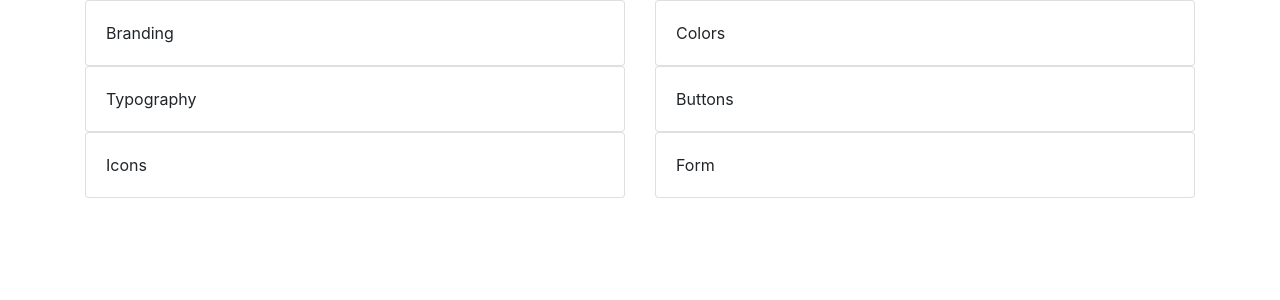
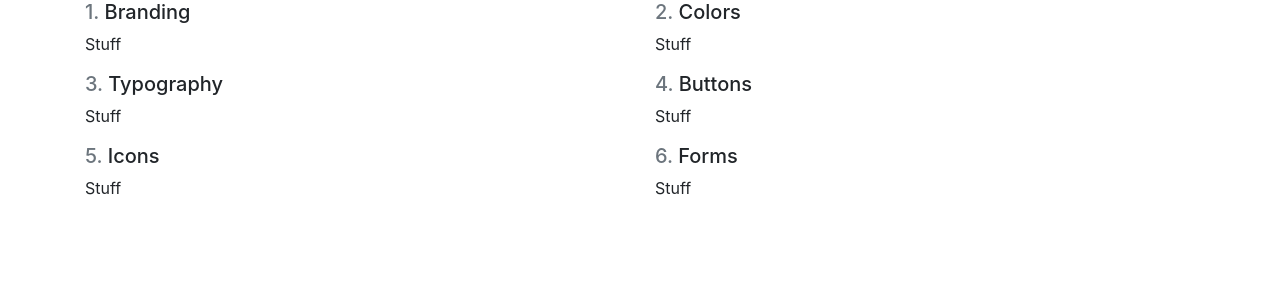
Before and after one commit to frankolson/style-guide-boilerplate, a React (Create React App) app: page / in a window 1280 px wide. Shown: the top 300 px of the page. Built offline with nearby package versions, Linux system fonts and the light colour scheme.

Commit message:
feat: Update section component

```diff
--- a/src/App.css
+++ /dev/null
@@ -1,28 +0,0 @@
-.App {
-  text-align: center;
-}
-
-.App-logo {
-  animation: App-logo-spin infinite 20s linear;
-  height: 80px;
-}
-
-.App-header {
-  background-color: #222;
-  height: 150px;
-  padding: 20px;
-  color: white;
-}
-
-.App-title {
-  font-size: 1.5em;
-}
-
-.App-intro {
-  font-size: large;
-}
-
-@keyframes App-logo-spin {
-  from { transform: rotate(0deg); }
-  to { transform: rotate(360deg); }
-}
--- a/src/App.jsx
+++ b/src/App.jsx
@@ -4,35 +4,46 @@ import 'bootstrap/dist/css/bootstrap.min.css';
 
 // Project Assets
 import Section from './components/Section';
-import './App.css';
 
 class App extends Component {
   render() {
     return (
       <div className="container">
         <div className="row">
-          <div className="col-md-6">
-            <Section title="Branding" />
+          <div className="col-md-6 mb-3">
+            <Section position="1" title="Branding">
+              Stuff
+            </Section>
           </div>
 
-          <div className="col-md-6">
-            <Section title="Colors" />
+          <div className="col-md-6 mb-3">
+            <Section position="2" title="Colors">
+              Stuff
+            </Section>
           </div>
 
-          <div className="col-md-6">
-            <Section title="Typography" />
+          <div className="col-md-6 mb-3">
+            <Section position="3" title="Typography">
+              Stuff
+            </Section>
           </div>
 
-          <div className="col-md-6">
-            <Section title="Buttons" />
+          <div className="col-md-6 mb-3">
+            <Section position="4" title="Buttons">
+              Stuff
+            </Section>
           </div>
 
-          <div className="col-md-6">
-            <Section title="Icons" />
+          <div className="col-md-6 mb-3">
+            <Section position="5" title="Icons">
+              Stuff
+            </Section>
           </div>
 
-          <div className="col-md-6">
-            <Section title="Form" />
+          <div className="col-md-6 mb-3">
+            <Section position="6" title="Forms">
+              Stuff
+            </Section>
           </div>
         </div>
       </div>
--- a/src/components/Section.jsx
+++ b/src/components/Section.jsx
@@ -1,11 +1,15 @@
 // Vendor Asssets
 import React from 'react';
 
-const Section = ({ title }) => (
-  <div className="card">
-    <div className="card-body">
-      {title}
-    </div>
+const Section = ({ children, position, title }) => (
+  <div>
+    <h5>
+      <span className="text-muted">{`${position}. `}</span>
+
+      {`${title}`}
+    </h5>
+
+    {children}
   </div>
 );
 
```
